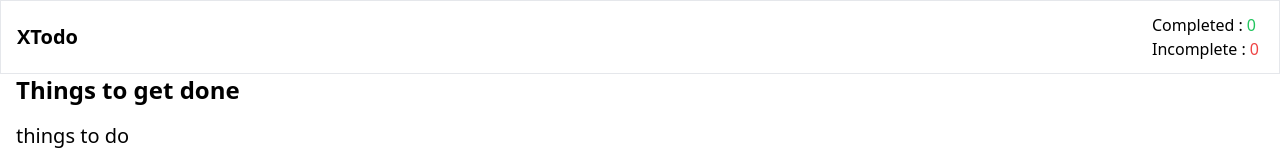
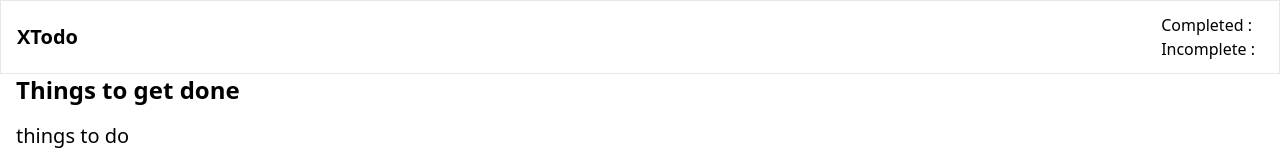
Before and after one commit to Lokeshkaloni/Todo-TypeScript, a React (Vite) app: page / in a window 1280 px wide. Shown: the top 160 px of the page. Built offline with nearby package versions, Linux system fonts and the light colour scheme.

Commit message:
added types

```diff
--- a/src/CompleteDisplay.tsx
+++ b/src/CompleteDisplay.tsx
@@ -1,9 +1,10 @@
-import React from "react";
+import React, { FC, HtmlHTMLAttributes } from "react";
 
-const CompleteDisplay = () => {
+type display2 = HtmlHTMLAttributes<HTMLHtmlElement>;
+const CompleteDisplay: FC<display2> = (props) => {
   return (
     <h1>
-      Completed :<span className="text-green-500 ml-1">0</span>
+      Completed :<span className="text-green-500 ml-1">{props.children}</span>
     </h1>
   );
 };
--- a/src/IncompleteDisplay.tsx
+++ b/src/IncompleteDisplay.tsx
@@ -1,9 +1,10 @@
-import React from "react";
+import React, { FC, HtmlHTMLAttributes } from "react";
 
-const IncompleteDisplay = () => {
+type display = HtmlHTMLAttributes<HTMLHtmlElement>;
+const IncompleteDisplay: FC<display> = (props) => {
   return (
     <h1>
-      Incomplete :<span className="text-red-500 ml-1">0</span>
+      Incomplete :<span className="text-red-500 ml-1">{props.children}</span>
     </h1>
   );
 };
```
